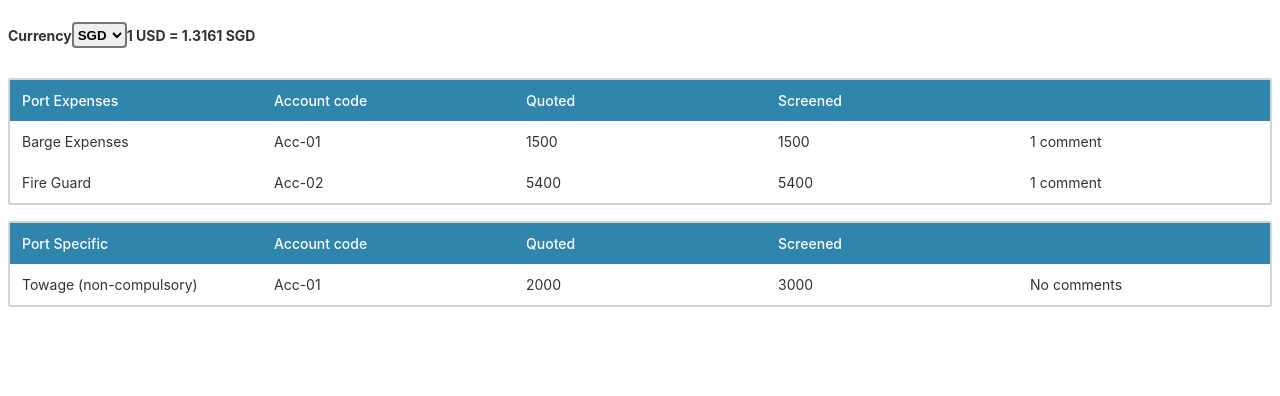
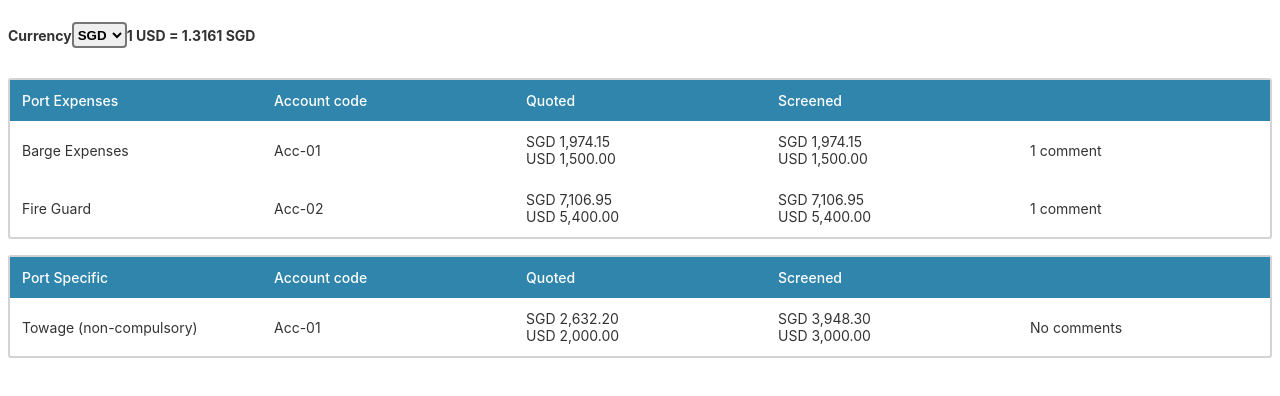
Before and after one commit to HRahimy/barger, an Angular app: page / in a window 1280 px wide. Shown: the top 396 px of the page. Built offline with nearby package versions, Linux system fonts and the light colour scheme.

Commit message:
Functional implementation for new component to display quoted and screened costs

```diff
--- a/src/app/app.module.ts
+++ b/src/app/app.module.ts
@@ -8,6 +8,7 @@ import {HttpClientModule} from '@angular/common/http';
 import {CurrencyDropdownComponent} from './components/currency-dropdown/currency-dropdown.component';
 import { BaseToCurrentDisplayComponent } from './components/base-to-current-display/base-to-current-display.component';
 import { CostTableComponent } from './components/cost-table/cost-table.component';
+import { SubCostDisplayComponent } from './components/sub-cost-display/sub-cost-display.component';
 
 @NgModule({
   declarations: [
@@ -15,7 +16,8 @@ import { CostTableComponent } from './components/cost-table/cost-table.component
     CoreComponent,
     CurrencyDropdownComponent,
     BaseToCurrentDisplayComponent,
-    CostTableComponent
+    CostTableComponent,
+    SubCostDisplayComponent
   ],
   imports: [
     BrowserModule,
--- a/src/app/components/cost-table/cost-table.component.html
+++ b/src/app/components/cost-table/cost-table.component.html
@@ -10,11 +10,18 @@
     <tr *ngFor="let costItem of cost.costItems">
       <td>{{costItem.name}}</td>
       <td>{{costItem.costItemAlias.accountingCode}}</td>
-      <td>
-        {{getSubCostWithType(costItem.id, subCostType.Quoted).amount}}
+      <td *ngIf="getSubCostWithType(costItem.id, subCostType.Quoted) as quotedSubCost">
+        <app-sub-cost-display [baseCurrencyLabel]="baseCurrency"
+                              [baseCurrencyValue]="quotedSubCost.amount"
+                              [selectedCurrencyLabel]="selectedCurrency"
+                              [selectedCurrencyValue]="quotedSubCost.amount * rateFromBaseToSelectedCurrency"></app-sub-cost-display>
       </td>
-      <td>
-        {{getSubCostWithType(costItem.id, subCostType.Screened).amount}}
+      <td *ngIf="getSubCostWithType(costItem.id, subCostType.Screened) as screenedSubCost">
+
+        <app-sub-cost-display [baseCurrencyLabel]="baseCurrency"
+                              [baseCurrencyValue]="screenedSubCost.amount"
+                              [selectedCurrencyLabel]="selectedCurrency"
+                              [selectedCurrencyValue]="screenedSubCost.amount * rateFromBaseToSelectedCurrency"></app-sub-cost-display>
       </td>
       <td *ngIf="costItem.comments">
         {{costItem.comments.length}} {{costItem.comments.length > 1 ? 'comments' : 'comment'}}
--- /dev/null
+++ b/src/app/components/sub-cost-display/sub-cost-display.component.css
@@ -0,0 +1,6 @@
+.value-display {
+  display: flex;
+  align-items: center;
+  padding: 0;
+  margin: 0;
+}
--- /dev/null
+++ b/src/app/components/sub-cost-display/sub-cost-display.component.html
@@ -0,0 +1,6 @@
+<div class="value-display">
+  {{selectedCurrencyLabel}} {{selectedCurrencyValue | number: '1.2-2'}}
+</div>
+<div class="value-display">
+  {{baseCurrencyLabel}} {{baseCurrencyValue | number: '1.2-2'}}
+</div>
--- /dev/null
+++ b/src/app/components/sub-cost-display/sub-cost-display.component.ts
@@ -0,0 +1,67 @@
+import {Component, Input, OnInit} from '@angular/core';
+
+@Component({
+  selector: 'app-sub-cost-display',
+  templateUrl: './sub-cost-display.component.html',
+  styleUrls: ['./sub-cost-display.component.css']
+})
+export class SubCostDisplayComponent implements OnInit {
+  @Input()
+  get baseCurrencyLabel(): string {
+    throw new Error('Attribute "baseCurrencyLabel" is required');
+  }
+
+  set baseCurrencyLabel(value: string) {
+    Object.defineProperty(this, 'baseCurrencyLabel', {
+      value,
+      writable: true,
+      configurable: true
+    });
+  }
+
+  @Input()
+  get selectedCurrencyLabel(): string {
+    throw new Error('Attribute "selectedCurrencyLabel" is required');
+  }
+
+  set selectedCurrencyLabel(value: string) {
+    Object.defineProperty(this, 'selectedCurrencyLabel', {
+      value,
+      writable: true,
+      configurable: true
+    });
+  }
+
+  @Input()
+  get baseCurrencyValue(): number {
+    throw new Error('Attribute "baseCurrencyValue" is required');
+  }
+
+  set baseCurrencyValue(value: number) {
+    Object.defineProperty(this, 'baseCurrencyValue', {
+      value,
+      writable: true,
+      configurable: true
+    });
+  }
+
+  @Input()
+  get selectedCurrencyValue(): number {
+    throw new Error('Attribute "selectedCurrencyValue" is required');
+  }
+
+  set selectedCurrencyValue(value: number) {
+    Object.defineProperty(this, 'selectedCurrencyValue', {
+      value,
+      writable: true,
+      configurable: true
+    });
+  }
+
+  constructor() {
+  }
+
+  ngOnInit(): void {
+  }
+
+}
```
Also changed, not shown: 1 other file (tests, documents, lock files or other folders).
